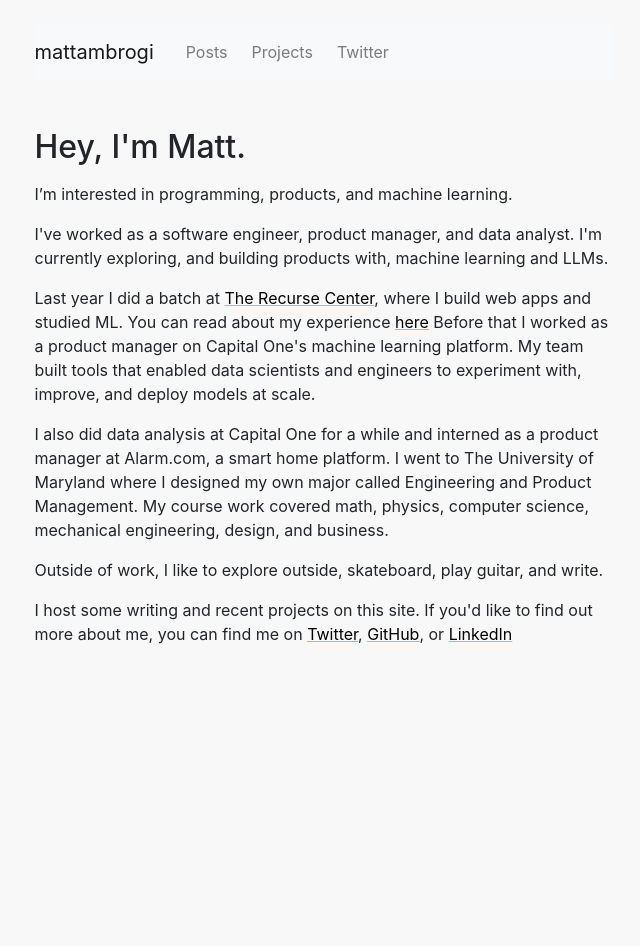
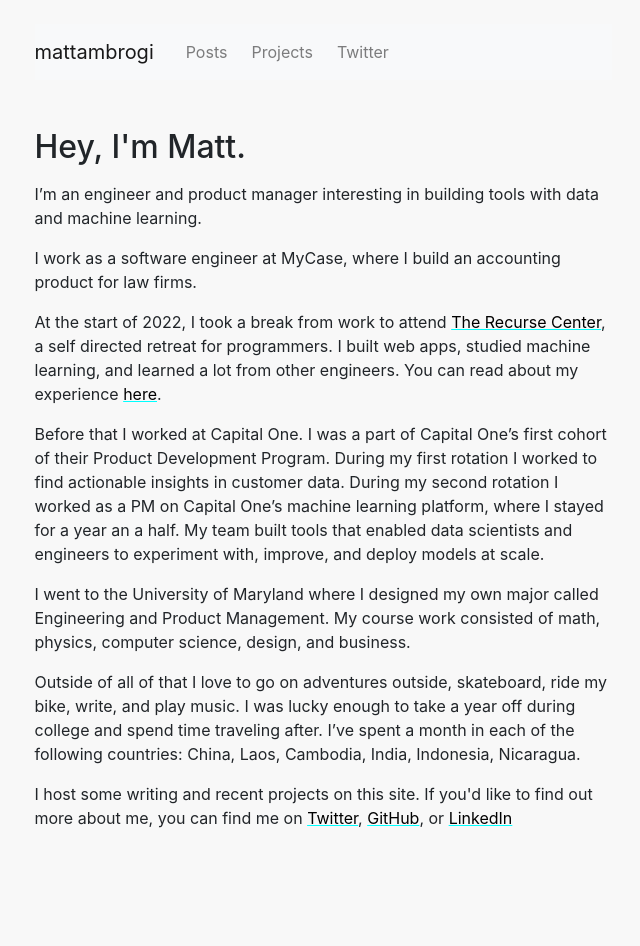
Before and after one commit to mattambrogi/personal-site, a Django app: page / in a window 1280 px wide. Shown: the whole page, without its empty margins (317-957 px from the left). Before the commit the page ends 644 px from the top, so only its background shows below. Run offline with Django 4.2, Linux system fonts and the light colour scheme; parts of the project's set-up code (start-up, migrations or seed data) failed here and were passed over.

Commit message:
update bio

```diff
--- a/templates/home.html
+++ b/templates/home.html
@@ -20,25 +20,33 @@
 {% block content %}
 <div class="home-content">
     <h2 class="mb-3"> Hey, I'm Matt.</h2>
-    <p>I’m interested in programming, products, and machine learning.</p>
-    <p>I've worked as a software engineer, product manager, and data analyst. I'm currently exploring, and building
-        products with, machine learning and LLMs.</p>
-    <p>Last year I did a batch at <a href="https://www.recurse.com/">The Recurse
-            Center</a>, where I build web apps and studied ML. You can read about my experience <a
-            href="https://mattambrogi.bearblog.dev/">here</a>
-        Before that I worked as a product manager on Capital One's machine learning platform. My team built tools that
-        enabled data scientists and engineers to experiment with, improve, and deploy models at
+    <p>I’m an engineer and product manager interesting in building tools with data and machine learning.</p>
+    <p>I work as a software engineer at MyCase, where I build an accounting product for law firms.</p>
+    <p>At the start of 2022, I took a break from work to attend <a href="https://www.recurse.com/">The Recurse
+            Center</a>, a self directed retreat for programmers.
+        I built web apps, studied machine learning, and learned a lot from other engineers.
+        You can read about my experience <a href="https://mattambrogi.bearblog.dev/">here</a>.</p>
+    <p>
+        Before that I worked at Capital One. I was a part of Capital One’s first cohort of their Product Development
+        Program.
+        During my first rotation I worked to find actionable insights in customer data.
+        During my second rotation I worked as a PM on Capital One’s machine learning platform, where I stayed for a year
+        an a half.
+        My team built tools that enabled data scientists and engineers to experiment with, improve, and deploy models at
         scale.
     </p>
+
     <p>
-        I also did data analysis at Capital One for a while and interned as a product manager at Alarm.com, a smart home
-        platform.
-        I went to The University of Maryland where I designed my own major called Engineering and Product Management.
-        My course work covered math, physics, computer science, mechanical engineering, design, and business.
+        I went to the University of Maryland where I designed my own major called Engineering and Product Management.
+        My course work consisted of math, physics, computer science, design, and business.
     </p>
+
     <p>
-        Outside of work, I like to explore outside, skateboard, play guitar, and write.
+        Outside of all of that I love to go on adventures outside, skateboard, ride my bike, write, and play music.
+        I was lucky enough to take a year off during college and spend time traveling after.
+        I’ve spent a month in each of the following countries: China, Laos, Cambodia, India, Indonesia, Nicaragua.
     </p>
+
     <p>I host some writing and recent projects on this site. If you'd like to find out more about me,
         you can find me on <a href="https://twitter.com/matt_ambrogi">Twitter</a>, <a
             href="https://github.com/mattambrogi">GitHub</a>,
```
